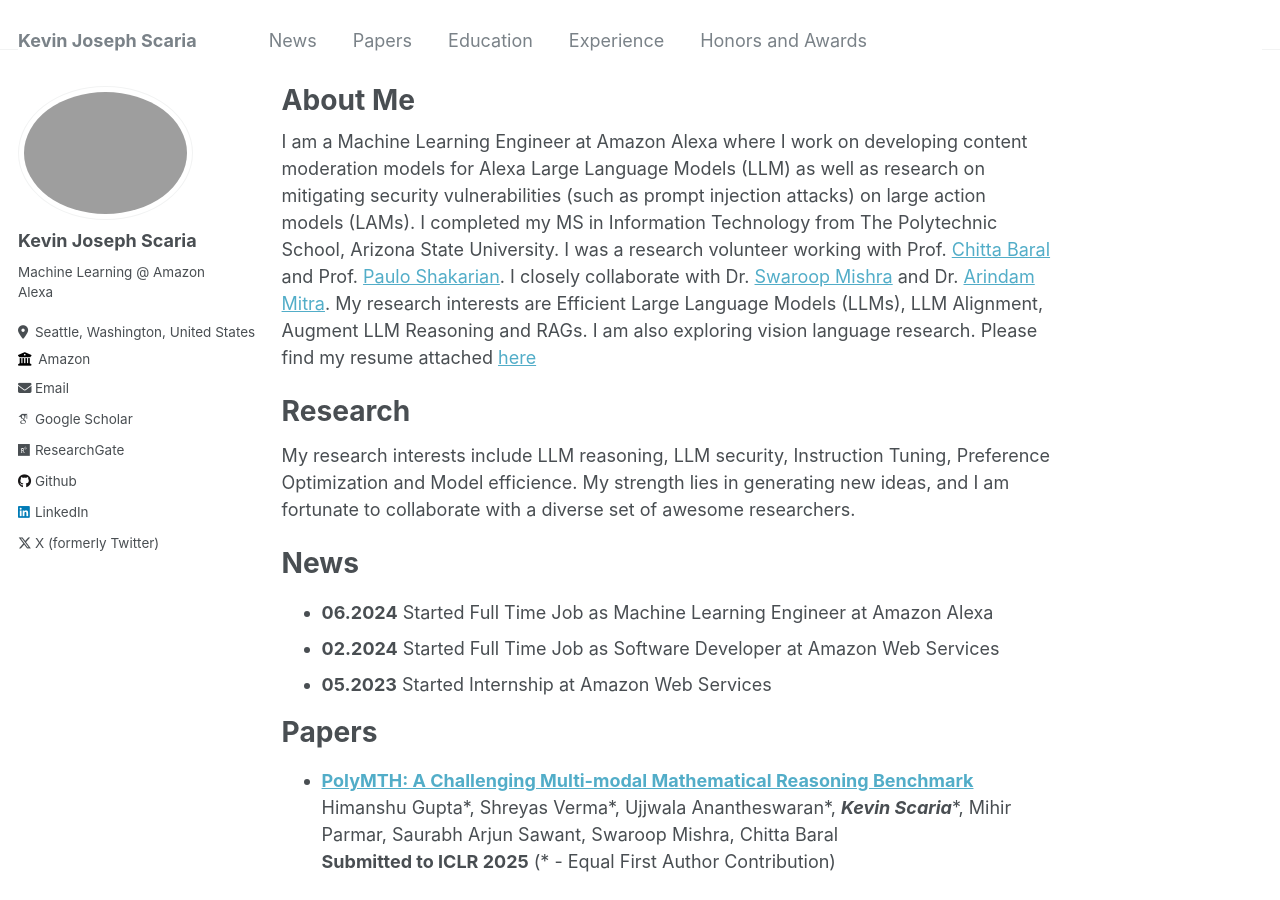
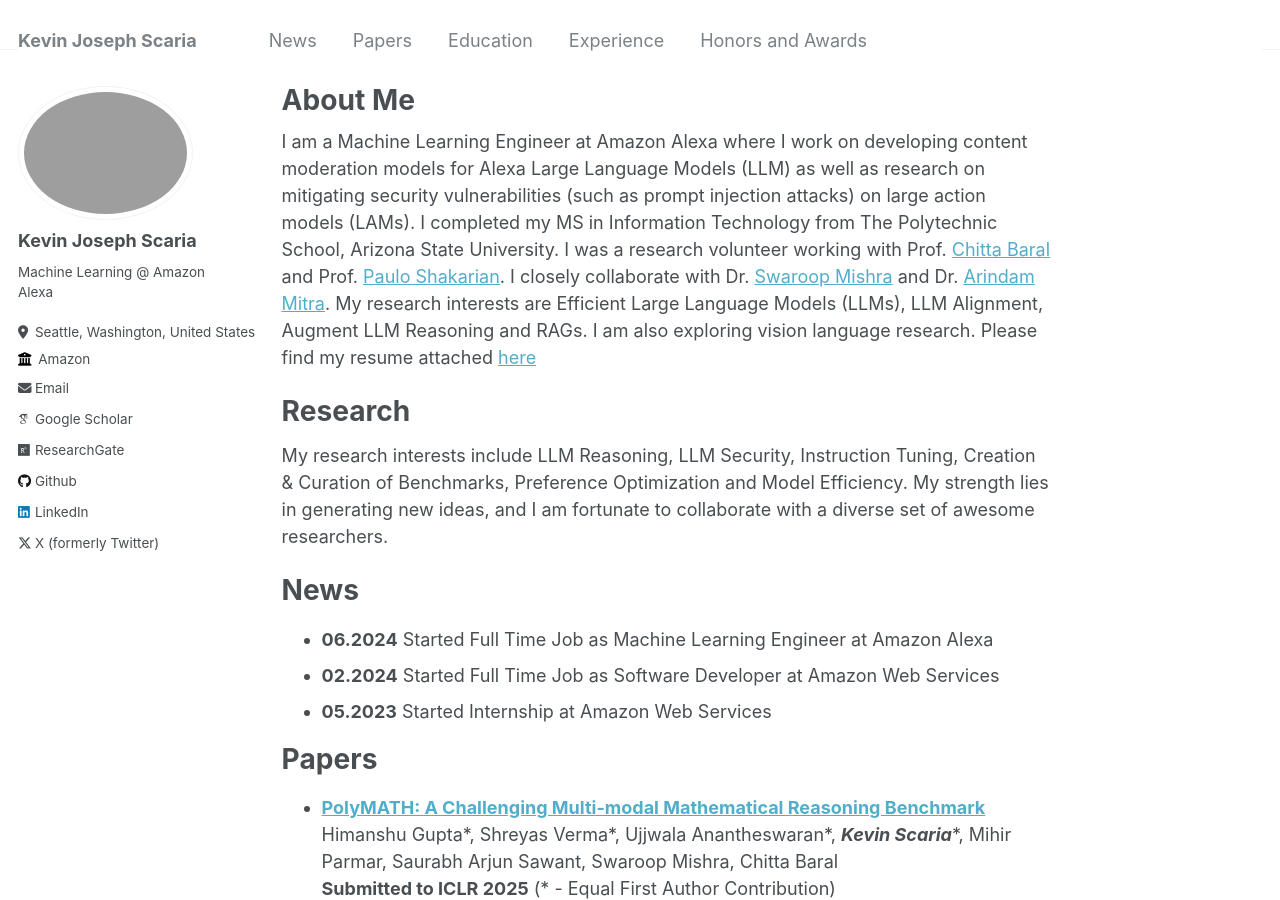
Before and after one commit to kevinscaria/kevinscaria.github.io, a Jekyll site: the page built from _pages/about.md, in a window 1280 px wide and 900 px high. Built offline with Jekyll 4.4.1, drawn with Linux system fonts in a browser that asks for light colours; some web fonts are replaced.

Commit message:
minor fix

```diff
--- a/_pages/about.md
+++ b/_pages/about.md
@@ -20,7 +20,8 @@ Please find my resume attached [here](https://drive.google.com/file/d/1ielxtf5bx
 
 Research
 ======
-My research interests include LLM reasoning, LLM security, Instruction Tuning, Preference Optimization and Model efficience.
+My research interests include LLM Reasoning, LLM Security, Instruction Tuning, Creation & Curation of Benchmarks,
+Preference Optimization and Model Efficiency.
 My strength lies in generating new ideas, and I am fortunate to collaborate with a diverse set of awesome researchers.
 
 News
@@ -31,7 +32,7 @@ News
 
 Papers
 ======
-* **[PolyMTH: A Challenging Multi-modal Mathematical Reasoning Benchmark](https://polymathbenchmark.github.io/)** <br>
+* **[PolyMATH: A Challenging Multi-modal Mathematical Reasoning Benchmark](https://polymathbenchmark.github.io/)** <br>
 Himanshu Gupta\*, Shreyas Verma\*, Ujjwala Anantheswaran\*, ***Kevin Scaria***\*, Mihir Parmar, Saurabh Arjun Sawant, Swaroop Mishra, Chitta Baral <br>
   **Submitted to ICLR 2025** (\* - Equal First Author Contribution) <br>
 
```
